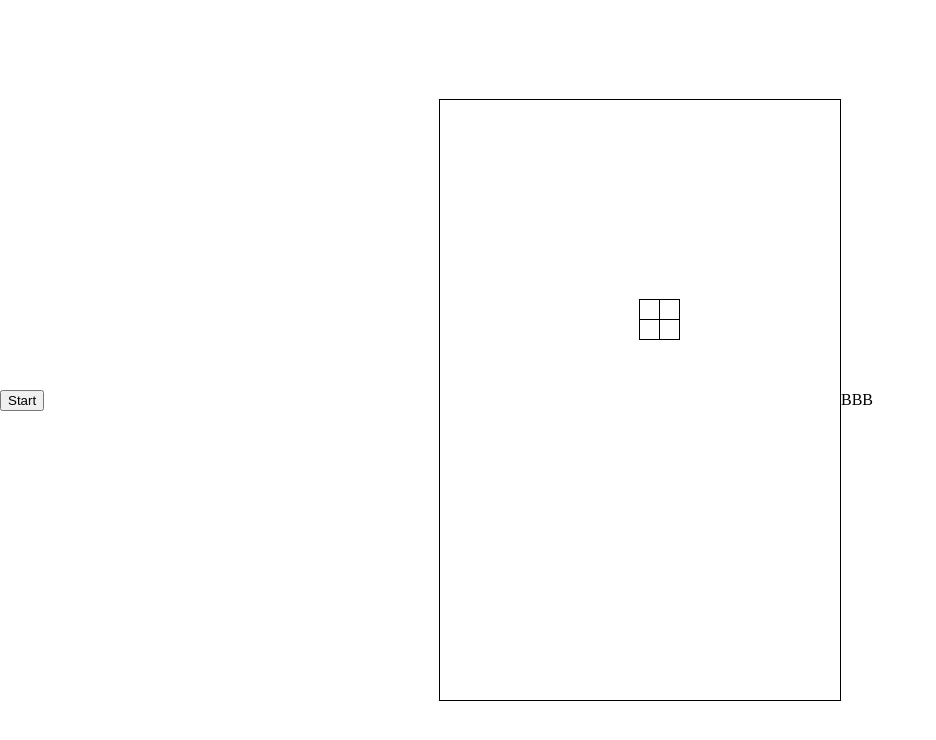
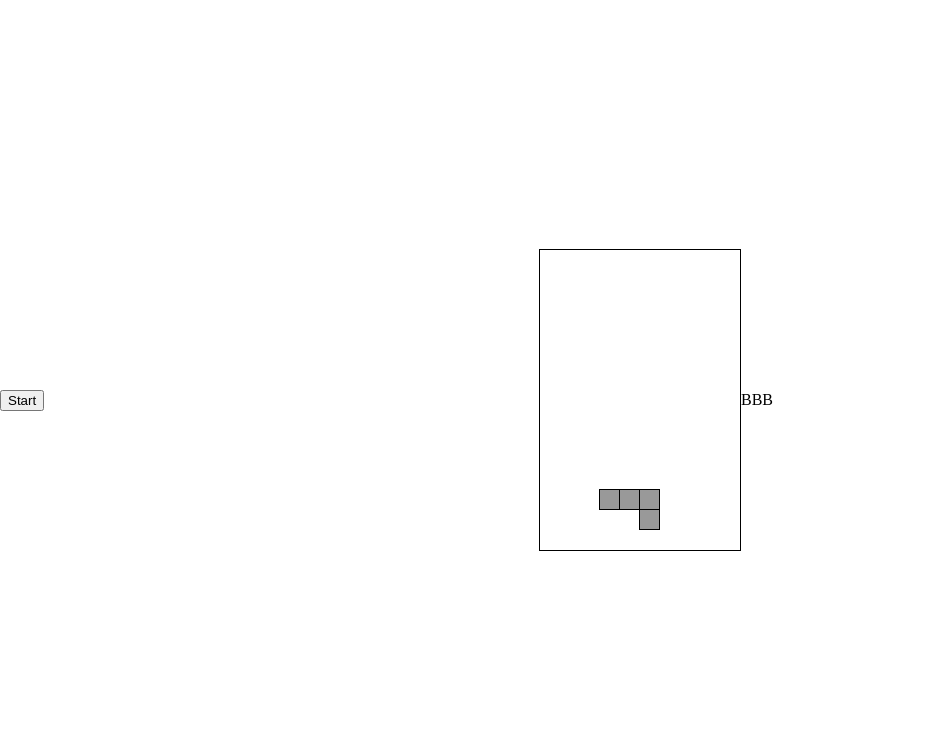
Before and after one commit to ValYouW/tetris-js, a plain HTML site: page index.html in a window 1280 px wide. Both pictures are taken after a click on the button "Start". Shown: the whole page, without its empty margins (0-936 px from the left). Drawn offline with Linux system fonts and the light colour scheme.

Commit message:
refactor to use Point and Rect objects

```diff
--- a/board.js
+++ b/board.js
@@ -3,24 +3,75 @@ class Board {
 		this.rows = rows;
 		this.cols = cols;
 		this.blockSize = blockSize;
+		this.blocksPile = new Array(rows).fill(0).map(x => new Array(cols).fill(0));
 	}
 
 	canMove(shape, dx, dy) {
 		if (dy < 0) { return; }
-		if (dx > 0 && (shape.x + shape.w - 1) + dx >= this.cols) {
+
+		// Test out-of-bounds
+		if (dx > 0 && (shape.bbox.x + shape.bbox.width - 1) + dx >= this.cols) {
 			return false;
 		}
 
-		if (dx < 0 && shape.x + dx < 0) {
+		if (dx < 0 && shape.bbox.x + dx < 0) {
 			return false;
 		}
 
-		if (dy > 0 && (shape.y + shape.h - 1) + dy >= this.rows) {
+		if (dy > 0 && (shape.bbox.y + shape.bbox.height - 1) + dy >= this.rows) {
 			return false;
+		}
+
+		// Test shape collision
+		for (var i = 0; i < shape.blocks.length; ++i) {
+			var pt = shape.blocks[i];
+			if (this.blocksPile[pt.y + dy][pt.x + dx] === 1) {
+				return false;
+			}
 		}
 
 		return true;
 	}
+
+	addToPile(shape) {
+		shape.blocks.forEach(p => {
+			this.blocksPile[p.y][p.x] = 1;
+		});
+
+		// Remove completed lines
+		for (var y = this.rows - 1; y >= 0; --y) {
+			var sum = 0;
+			for (var x = 0; x < this.cols; ++x) {
+				sum += this.blocksPile[y][x];
+			}
+
+			// Full line
+			if (sum === this.cols) {
+				this.blocksPile.splice(y, 1);
+			}
+
+			// This line was totally empty meaning it's top of the pile
+			if (sum === 0) { break; }
+		}
+
+		while (this.blocksPile.length < this.rows) {
+			this.blocksPile.unshift(new Array(this.cols).fill(0));
+		}
+	}
+
+	draw(graphics) {
+		for (var y = this.rows - 1; y >= 0; --y) {
+			var found = false;
+			for (var x = 0; x < this.cols; ++x) {
+				if (this.blocksPile[y][x] === 1) {
+					graphics.drawBlock(x, y);
+					found = true;
+				}
+			}
+
+			if (!found) { break; }
+		}
+	}
 }
 
 export default Board;
--- a/game.js
+++ b/game.js
@@ -1,8 +1,9 @@
 import Graphics from './graphics.js';
 import Board from './board.js';
 import Shape from './shape.js';
+import { Point } from './geometry.js';
 
-const INTERVAL = 250;
+const INTERVAL = 200;
 const BLOCK_SIZE = 20;
 
 class Game {
@@ -19,6 +20,7 @@ class Game {
 	}
 
 	start() {
+		this.stop();
 		document.addEventListener('keydown', this.onKeyDown);
 
 		var rows = this.canvas.height / BLOCK_SIZE;
@@ -33,6 +35,8 @@ class Game {
 
 	stop() {
 		window.cancelAnimationFrame(this.timer);
+		this.lastUpdate = 0;
+		this.mainShape = null;
 		document.removeEventListener('keydown', this.onKeyDown);
 	}
 
@@ -61,7 +65,12 @@ class Game {
 
 	update() {
 		if (Date.now() - this.lastUpdate > INTERVAL) {
-			this.gameStep();
+			var gameOver = this.gameStep();
+			if (gameOver) {
+				this.stop();
+				alert('Game Over !!');
+				return;
+			}
 			this.lastUpdate = Date.now();
 		}
 
@@ -74,12 +83,15 @@ class Game {
 		if (!this.mainShape) {
 			var x = Math.round(this.board.cols / 2);
 			var y = 0;
-			this.mainShape = Shape.create('Square', x, y);
+			this.mainShape = Shape.createRandom(new Point(x, y));
 		} else {
 			if (this.board.canMove(this.mainShape, 0, 1)) {
 				this.mainShape.move(0, 1);
+			} else if (this.mainShape.bbox.y === 0) {
+				return true;
 			} else {
 				// add shape to board and check fill lines
+				this.board.addToPile(this.mainShape);
 				this.mainShape = null;
 			}
 		}
@@ -90,6 +102,8 @@ class Game {
 		if (this.mainShape !== null) {
 			this.mainShape.draw(this.graphics);
 		}
+
+		this.board.draw(this.graphics);
 	}
 }
 
--- /dev/null
+++ b/geometry.js
@@ -0,0 +1,39 @@
+class Point {
+	constructor(x, y) {
+		this.x = x;
+		this.y = y;
+	}
+
+	clone() {
+		return new Point(this.x, this.y);
+	}
+
+	move(dx, dy = 0) {
+		this.x += dx;
+		this.y += dy;
+
+		return this;
+	}
+}
+
+class Rect {
+	constructor(origin, w, h) {
+		this.origin = origin;
+		this.width = w;
+		this.height = h;
+	}
+
+	get x() {
+		return this.origin.x;
+	}
+
+	get y() {
+		return this.origin.y;
+	}
+
+	move(dx, dy = 0) {
+		this.origin.move(dx, dy);
+	}
+}
+
+export { Point, Rect };
--- a/graphics.js
+++ b/graphics.js
@@ -8,11 +8,13 @@ class Graphics {
 		this.ctx.clearRect(0, 0, this.ctx.canvas.width, this.ctx.canvas.height);
 	}
 
-	drawBlock(x, y) {
+	drawBlock(x, y, color = '#999') {
 		var screenX = x * this.board.blockSize - 0.5;
 		screenX = Math.max(0, screenX);
 		var screenY = y * this.board.blockSize - 0.5;
 
+		this.ctx.fillStyle = color;
+		this.ctx.fillRect(screenX, screenY, this.board.blockSize, this.board.blockSize);
 		this.ctx.strokeRect(screenX, screenY, this.board.blockSize, this.board.blockSize);
 	}
 }
--- a/index.html
+++ b/index.html
@@ -27,8 +27,8 @@
 			}
 
 			#board {
-				width: 400px;
-				height: 600px;
+				width: 200px;
+				height: 300px;
 				border: 1px solid;
 			}
 
--- a/index.js
+++ b/index.js
@@ -1,14 +1,17 @@
 import Game from './game.js';
 
+var game = null;
 document.addEventListener('DOMContentLoaded', () => {
 	document.getElementById('btnStart').addEventListener('click', start);
 });
 
-function start() {
+function start(e) {
+	e.target.blur();
 	var can = document.getElementById('board');
 	var s = window.getComputedStyle(can);
 	can.width = parseFloat(s.width);
 	can.height = parseFloat(s.height);
-	var g = new Game(can, document);
-	g.start();
+	if (game) { game.stop(); }
+	game = new Game(can);
+	game.start();
 }
--- a/shape.js
+++ b/shape.js
@@ -1,31 +1,40 @@
+import { Rect } from './geometry.js';
+const TYPES = ['Square', 'Line', 'Plus', 'L', 'Z'];
+
 class Shape {
-	constructor(x, y, w, h) {
-		this.x = x;
-		this.y = y;
-		this.w = w;
-		this.h = h;
-
+	constructor(bbox) {
+		this.bbox = bbox;
 		this.blocks = [];
+		this.color = '#999';
 	}
 
 	move(dx, dy) {
-		this.x += dx;
-		this.y += dy;
+		this.bbox.move(dx, dy);
 		this.blocks.forEach(p => {
-			p.x += dx;
-			p.y += dy;
+			p.move(dx, dy);
 		});
 	}
 
 	draw(graphics) {
-		this.blocks.forEach(p => graphics.drawBlock(p.x, p.y));
+		this.blocks.forEach(p => graphics.drawBlock(p.x, p.y, this.color));
 	}
+
+	rotate() { }
 }
 
-Shape.create = function(type, x, y) {
+Shape.createRandom = function(origin) {
+	var type = TYPES[Math.floor(Math.random() * TYPES.length)]
 	switch (type) {
 		case 'Square':
-			return new Square(x, y);
+			return new Square(origin);
+		case 'Line':
+			return new Line(origin);
+		case 'Plus':
+			return new Plus(origin);
+		case 'L':
+			return new L(origin);
+		case 'Z':
+			return new Z(origin);
 		default:
 			throw new Error('Unknown shape type' + type);
 	}
@@ -34,11 +43,65 @@ Shape.create = function(type, x, y) {
 export default Shape;
 
 class Square extends Shape {
-	constructor(x, y) {
-		super(x, y, 2, 2);
-		this.blocks.push({ x, y });
-		this.blocks.push({ x: x + 1, y });
-		this.blocks.push({ x: x + 1, y: y + 1 });
-		this.blocks.push({ x, y: y + 1 });
+	constructor(origin) {
+		super(new Rect(origin, 2, 2));
+		this.blocks.push(origin.clone());
+		this.blocks.push(origin.clone().move(1, 0));
+		this.blocks.push(origin.clone().move(1, 1));
+		this.blocks.push(origin.clone().move(0, 1));
+
+		// this.color = '#cc0000';
 	}
 }
+
+class Line extends Shape {
+	constructor(origin) {
+		super(new Rect(origin.clone().move(-2), 4, 1));
+		this.blocks.push(origin.clone().move(-2));
+		this.blocks.push(origin.clone().move(-1));
+		this.blocks.push(origin.clone());
+		this.blocks.push(origin.clone().move(1));
+
+		// this.color = '#009900';
+	}
+
+	rotate() {
+
+	}
+}
+
+class L extends Shape {
+	constructor(origin) {
+		super(new Rect(origin.clone().move(-2, 0), 3, 2));
+		this.blocks.push(origin.clone().move(-2, 0));
+		this.blocks.push(origin.clone().move(-1, 0));
+		this.blocks.push(origin.clone());
+		this.blocks.push(origin.clone().move(0, 1));
+
+		// this.color = '#0000cc';
+	}
+}
+
+class Z extends Shape {
+	constructor(origin) {
+		super(new Rect(origin.clone().move(-1, 0), 3, 2));
+		this.blocks.push(origin.clone().move(-1, 0));
+		this.blocks.push(origin.clone());
+		this.blocks.push(origin.clone().move(0, 1));
+		this.blocks.push(origin.clone().move(1, 1));
+
+		// this.color = '#999900';
+	}
+}
+
+class Plus extends Shape {
+	constructor(origin) {
+		super(new Rect(origin.clone().move(-1, 0), 3, 2));
+		this.blocks.push(origin.clone().move(-1, 0));
+		this.blocks.push(origin.clone());
+		this.blocks.push(origin.clone().move(1, 0));
+		this.blocks.push(origin.clone().move(0, 1));
+
+		// this.color = '#990099';
+	}
+}
```
Also changed, not shown: 1 other file.
